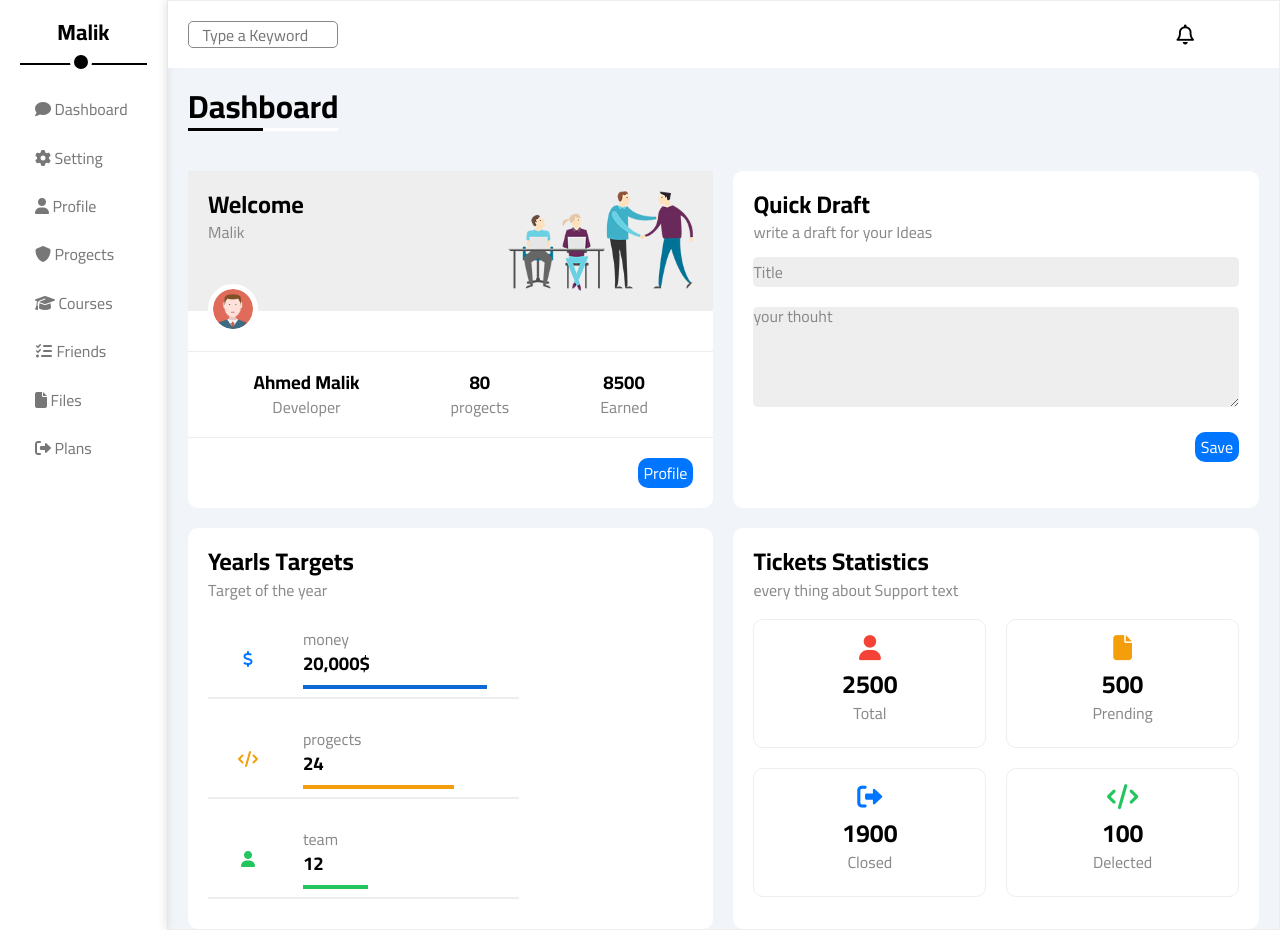
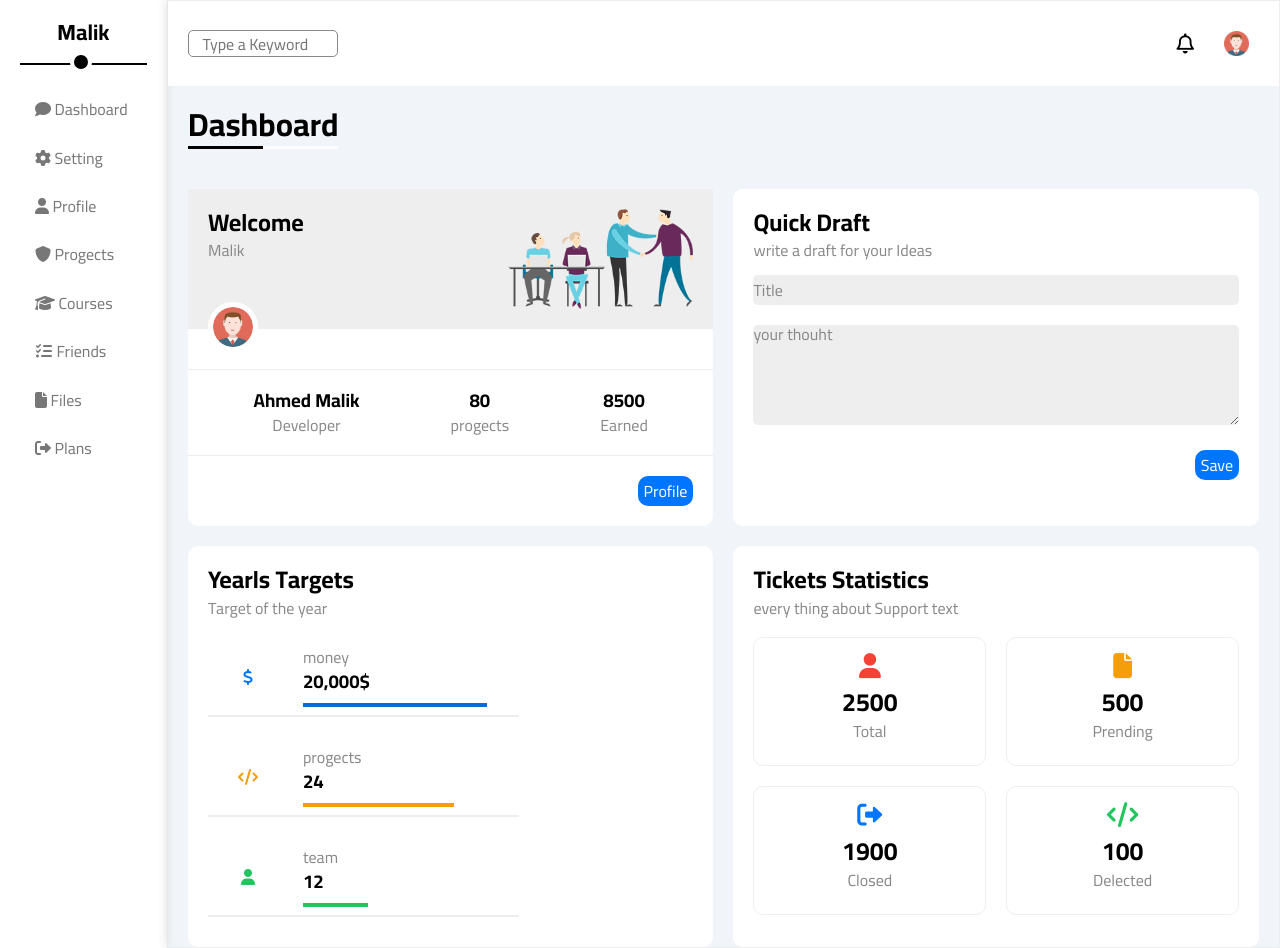
Before and after one commit to Ahmed-Elkatan/new, a plain HTML site: page index.html in a window 1280 px wide. Drawn offline with Linux system fonts and the light colour scheme.

Commit message:
last UpD

```diff
--- a/index.html
+++ b/index.html
@@ -63,7 +63,7 @@
                 </div>
                 <div class="notification">
                     <i class="fa-regular fa-bell fa-lg"></i>
-                    <img src="/template4/imgs/avatar.png" alt="">
+                    <img src="imgs/avatar.png" alt="">
                 </div>
 
 
```
